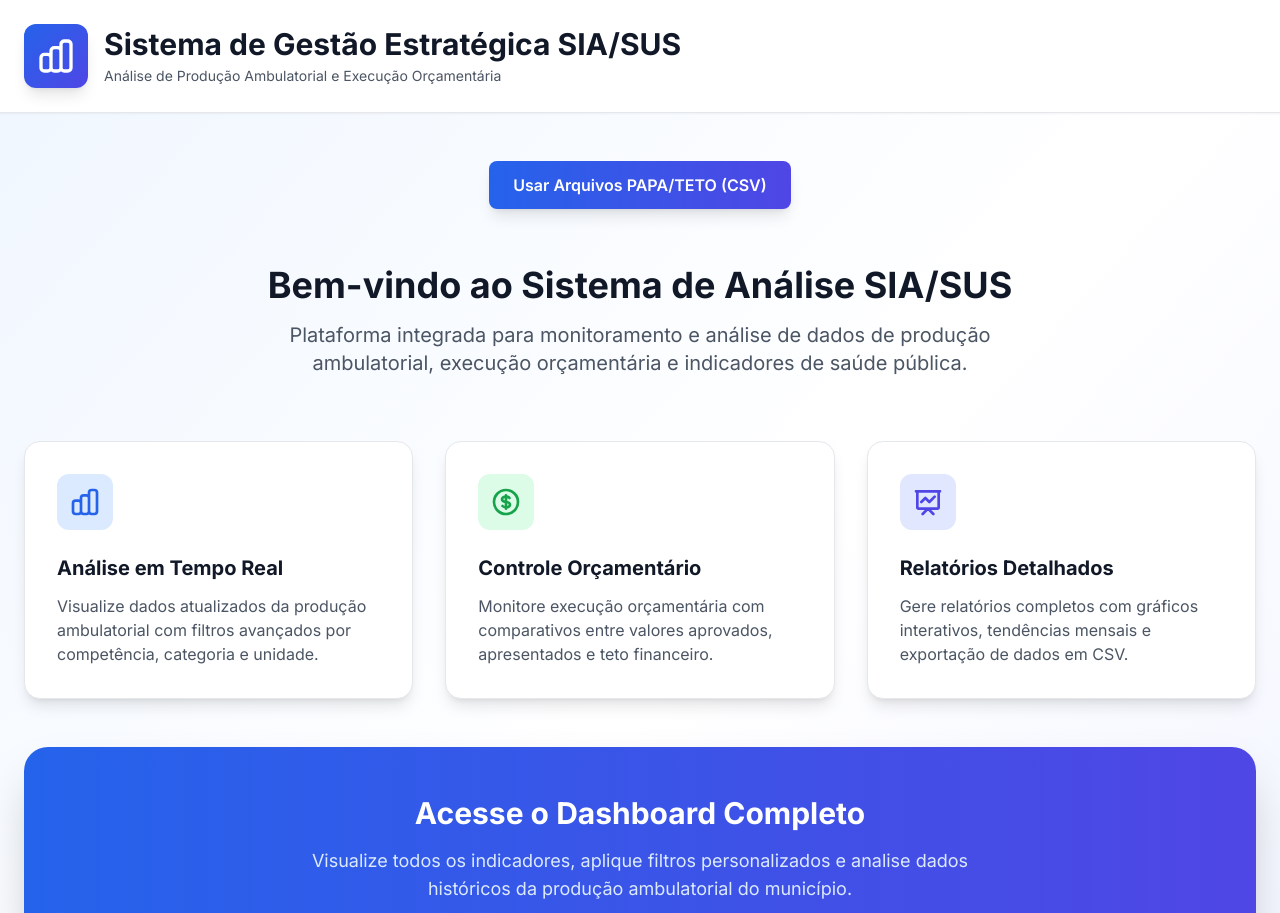
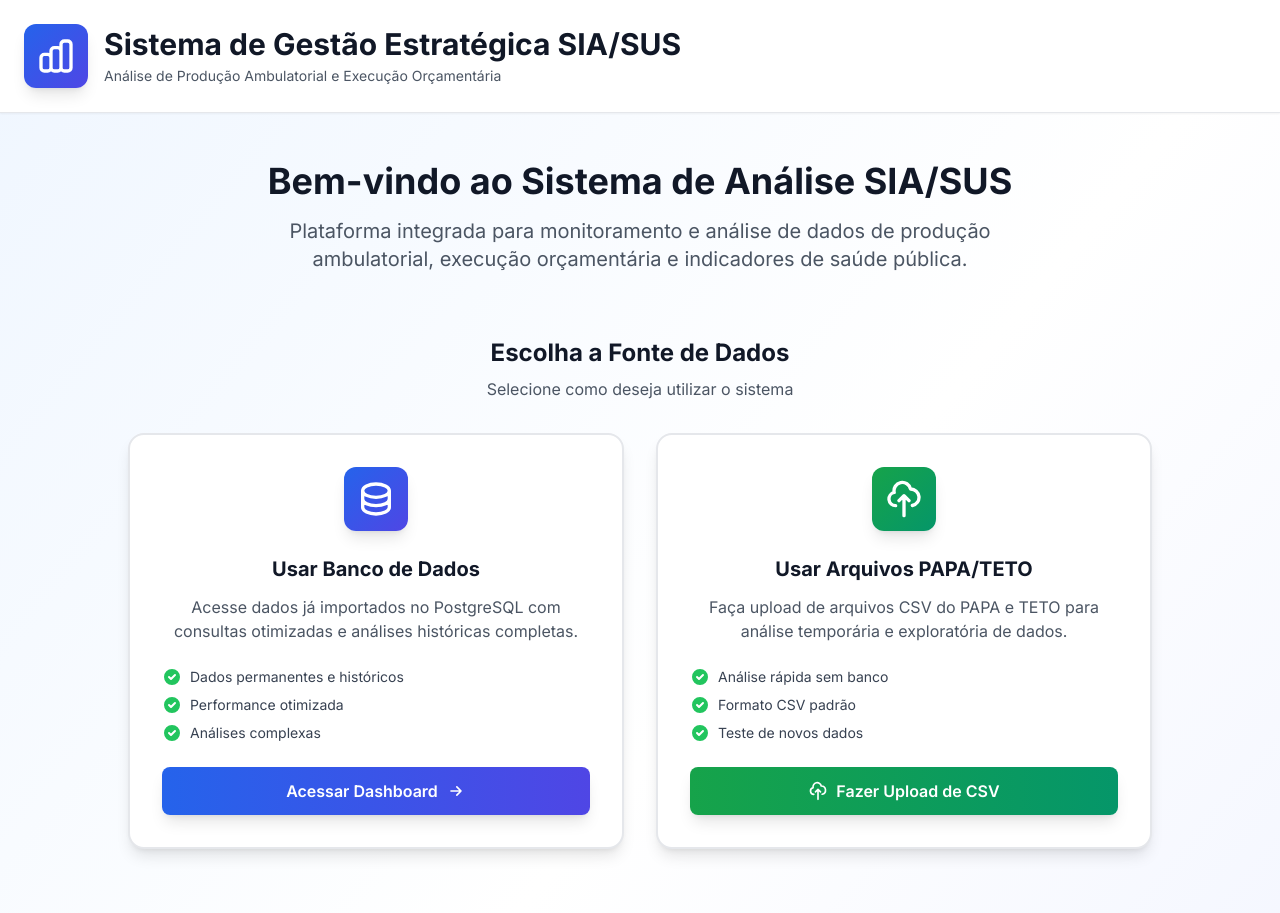
Before and after one commit to VithorDosSantos/Producao-Ambulatorial-SUS-Dash, a React (Vite) app in the folder frontend/: page / in a window 1280 px wide. Shown: the top 913 px of the page. Built offline with nearby package versions, Linux system fonts and the light colour scheme; the HTML template or start-up script is replaced by a standard one.

Commit message:
Reorganiza página inicial com opções de fonte de dados mais claras e profissionais

```diff
--- a/frontend/src/pages/Home.tsx
+++ b/frontend/src/pages/Home.tsx
@@ -30,24 +30,6 @@ const Home: React.FC = () => {
 
       {/* Main Content */}
       <main className="container mx-auto px-6 py-12">
-        {/* Seção para upload de arquivos PAPA/TETO */}
-        <div className="mb-10 flex flex-col items-center">
-          <button
-            className="mb-4 px-6 py-3 bg-gradient-to-r from-blue-600 to-indigo-600 text-white font-semibold rounded-lg shadow-lg hover:from-blue-700 hover:to-indigo-700 transition-all"
-            onClick={() => setShowUpload((v) => !v)}
-          >
-            {showUpload ? 'Fechar Upload de Arquivos' : 'Usar Arquivos PAPA/TETO (CSV)'}
-          </button>
-          {showUpload && (
-            <div className="w-full max-w-2xl">
-              <FileUpload onUploadSuccess={() => {
-                setUploadDone(true);
-                setShowUpload(false);
-                navigate('/dashboard');
-              }} />
-            </div>
-          )}
-        </div>
         {/* Hero Section */}
         <div className="text-center mb-16">
           <h2 className="text-4xl font-bold text-gray-900 mb-4">
@@ -57,6 +39,117 @@ const Home: React.FC = () => {
             Plataforma integrada para monitoramento e análise de dados de produção ambulatorial,
             execução orçamentária e indicadores de saúde pública.
           </p>
+        </div>
+
+        {/* Opções de Fonte de Dados */}
+        <div className="mb-16">
+          <div className="text-center mb-8">
+            <h3 className="text-2xl font-bold text-gray-900 mb-2">Escolha a Fonte de Dados</h3>
+            <p className="text-gray-600">Selecione como deseja utilizar o sistema</p>
+          </div>
+
+          <div className="grid grid-cols-1 md:grid-cols-2 gap-8 max-w-5xl mx-auto">
+            {/* Opção 1: Banco de Dados */}
+            <div className="bg-white rounded-2xl p-8 shadow-lg border-2 border-gray-200 hover:border-blue-500 transition-all">
+              <div className="flex justify-center mb-6">
+                <div className="w-16 h-16 bg-gradient-to-br from-blue-600 to-indigo-600 rounded-xl flex items-center justify-center shadow-lg">
+                  <svg className="w-10 h-10 text-white" fill="none" stroke="currentColor" viewBox="0 0 24 24">
+                    <path strokeLinecap="round" strokeLinejoin="round" strokeWidth={2} d="M4 7v10c0 2.21 3.582 4 8 4s8-1.79 8-4V7M4 7c0 2.21 3.582 4 8 4s8-1.79 8-4M4 7c0-2.21 3.582-4 8-4s8 1.79 8 4m0 5c0 2.21-3.582 4-8 4s-8-1.79-8-4" />
+                  </svg>
+                </div>
+              </div>
+              <h4 className="text-xl font-bold text-gray-900 mb-3 text-center">Usar Banco de Dados</h4>
+              <p className="text-gray-600 mb-6 text-center">
+                Acesse dados já importados no PostgreSQL com consultas otimizadas e análises históricas completas.
+              </p>
+              <div className="space-y-2 mb-6">
+                <div className="flex items-center text-sm text-gray-700">
+                  <svg className="w-5 h-5 text-green-500 mr-2" fill="currentColor" viewBox="0 0 20 20">
+                    <path fillRule="evenodd" d="M10 18a8 8 0 100-16 8 8 0 000 16zm3.707-9.293a1 1 0 00-1.414-1.414L9 10.586 7.707 9.293a1 1 0 00-1.414 1.414l2 2a1 1 0 001.414 0l4-4z" clipRule="evenodd" />
+                  </svg>
+                  Dados permanentes e históricos
+                </div>
+                <div className="flex items-center text-sm text-gray-700">
+                  <svg className="w-5 h-5 text-green-500 mr-2" fill="currentColor" viewBox="0 0 20 20">
+                    <path fillRule="evenodd" d="M10 18a8 8 0 100-16 8 8 0 000 16zm3.707-9.293a1 1 0 00-1.414-1.414L9 10.586 7.707 9.293a1 1 0 00-1.414 1.414l2 2a1 1 0 001.414 0l4-4z" clipRule="evenodd" />
+                  </svg>
+                  Performance otimizada
+                </div>
+                <div className="flex items-center text-sm text-gray-700">
+                  <svg className="w-5 h-5 text-green-500 mr-2" fill="currentColor" viewBox="0 0 20 20">
+                    <path fillRule="evenodd" d="M10 18a8 8 0 100-16 8 8 0 000 16zm3.707-9.293a1 1 0 00-1.414-1.414L9 10.586 7.707 9.293a1 1 0 00-1.414 1.414l2 2a1 1 0 001.414 0l4-4z" clipRule="evenodd" />
+                  </svg>
+                  Análises complexas
+                </div>
+              </div>
+              <button
+                onClick={() => navigate('/dashboard')}
+                className="w-full bg-gradient-to-r from-blue-600 to-indigo-600 text-white px-6 py-3 rounded-lg font-semibold shadow-lg hover:from-blue-700 hover:to-indigo-700 transition-all flex items-center justify-center space-x-2"
+              >
+                <span>Acessar Dashboard</span>
+                <svg className="w-5 h-5" fill="none" stroke="currentColor" viewBox="0 0 24 24">
+                  <path strokeLinecap="round" strokeLinejoin="round" strokeWidth={2} d="M13 7l5 5m0 0l-5 5m5-5H6" />
+                </svg>
+              </button>
+            </div>
+
+            {/* Opção 2: Upload de Arquivos CSV */}
+            <div className="bg-white rounded-2xl p-8 shadow-lg border-2 border-gray-200 hover:border-green-500 transition-all">
+              <div className="flex justify-center mb-6">
+                <div className="w-16 h-16 bg-gradient-to-br from-green-600 to-emerald-600 rounded-xl flex items-center justify-center shadow-lg">
+                  <svg className="w-10 h-10 text-white" fill="none" stroke="currentColor" viewBox="0 0 24 24">
+                    <path strokeLinecap="round" strokeLinejoin="round" strokeWidth={2} d="M7 16a4 4 0 01-.88-7.903A5 5 0 1115.9 6L16 6a5 5 0 011 9.9M15 13l-3-3m0 0l-3 3m3-3v12" />
+                  </svg>
+                </div>
+              </div>
+              <h4 className="text-xl font-bold text-gray-900 mb-3 text-center">Usar Arquivos PAPA/TETO</h4>
+              <p className="text-gray-600 mb-6 text-center">
+                Faça upload de arquivos CSV do PAPA e TETO para análise temporária e exploratória de dados.
+              </p>
+              <div className="space-y-2 mb-6">
+                <div className="flex items-center text-sm text-gray-700">
+                  <svg className="w-5 h-5 text-green-500 mr-2" fill="currentColor" viewBox="0 0 20 20">
+                    <path fillRule="evenodd" d="M10 18a8 8 0 100-16 8 8 0 000 16zm3.707-9.293a1 1 0 00-1.414-1.414L9 10.586 7.707 9.293a1 1 0 00-1.414 1.414l2 2a1 1 0 001.414 0l4-4z" clipRule="evenodd" />
+                  </svg>
+                  Análise rápida sem banco
+                </div>
+                <div className="flex items-center text-sm text-gray-700">
+                  <svg className="w-5 h-5 text-green-500 mr-2" fill="currentColor" viewBox="0 0 20 20">
+                    <path fillRule="evenodd" d="M10 18a8 8 0 100-16 8 8 0 000 16zm3.707-9.293a1 1 0 00-1.414-1.414L9 10.586 7.707 9.293a1 1 0 00-1.414 1.414l2 2a1 1 0 001.414 0l4-4z" clipRule="evenodd" />
+                  </svg>
+                  Formato CSV padrão
+                </div>
+                <div className="flex items-center text-sm text-gray-700">
+                  <svg className="w-5 h-5 text-green-500 mr-2" fill="currentColor" viewBox="0 0 20 20">
+                    <path fillRule="evenodd" d="M10 18a8 8 0 100-16 8 8 0 000 16zm3.707-9.293a1 1 0 00-1.414-1.414L9 10.586 7.707 9.293a1 1 0 00-1.414 1.414l2 2a1 1 0 001.414 0l4-4z" clipRule="evenodd" />
+                  </svg>
+                  Teste de novos dados
+                </div>
+              </div>
+              <button
+                onClick={() => setShowUpload((v) => !v)}
+                className="w-full bg-gradient-to-r from-green-600 to-emerald-600 text-white px-6 py-3 rounded-lg font-semibold shadow-lg hover:from-green-700 hover:to-emerald-700 transition-all flex items-center justify-center space-x-2"
+              >
+                <svg className="w-5 h-5" fill="none" stroke="currentColor" viewBox="0 0 24 24">
+                  <path strokeLinecap="round" strokeLinejoin="round" strokeWidth={2} d="M7 16a4 4 0 01-.88-7.903A5 5 0 1115.9 6L16 6a5 5 0 011 9.9M15 13l-3-3m0 0l-3 3m3-3v12" />
+                </svg>
+                <span>{showUpload ? 'Fechar Upload' : 'Fazer Upload de CSV'}</span>
+              </button>
+            </div>
+          </div>
+
+          {/* Upload Component */}
+          {showUpload && (
+            <div className="mt-8 max-w-4xl mx-auto">
+              <div className="bg-gradient-to-br from-green-50 to-emerald-50 rounded-2xl p-8 border-2 border-green-200">
+                <FileUpload onUploadSuccess={() => {
+                  setUploadDone(true);
+                  setShowUpload(false);
+                  navigate('/dashboard');
+                }} />
+              </div>
+            </div>
+          )}
         </div>
 
         {/* Features Grid */}
@@ -101,25 +194,7 @@ const Home: React.FC = () => {
           </div>
         </div>
 
-        {/* CTA Section */}
-        <div className="bg-gradient-to-r from-blue-600 to-indigo-600 rounded-3xl p-12 shadow-2xl text-center">
-          <h3 className="text-3xl font-bold text-white mb-4">
-            Acesse o Dashboard Completo
-          </h3>
-          <p className="text-blue-100 text-lg mb-8 max-w-2xl mx-auto">
-            Visualize todos os indicadores, aplique filtros personalizados e analise dados históricos
-            da produção ambulatorial do município.
-          </p>
-          <button
-            onClick={() => navigate('/dashboard')}
-            className="bg-white text-blue-600 px-10 py-4 rounded-xl font-bold text-lg shadow-lg hover:shadow-xl transform hover:scale-105 transition-all flex items-center space-x-3 mx-auto"
-          >
-            <span>Acessar Dashboard</span>
-            <svg className="w-6 h-6" fill="none" stroke="currentColor" viewBox="0 0 24 24">
-              <path strokeLinecap="round" strokeLinejoin="round" strokeWidth={2} d="M13 7l5 5m0 0l-5 5m5-5H6" />
-            </svg>
-          </button>
-        </div>
+
 
         {/* Stats Section */}
         <div className="grid grid-cols-1 md:grid-cols-4 gap-6 mt-12">
```
